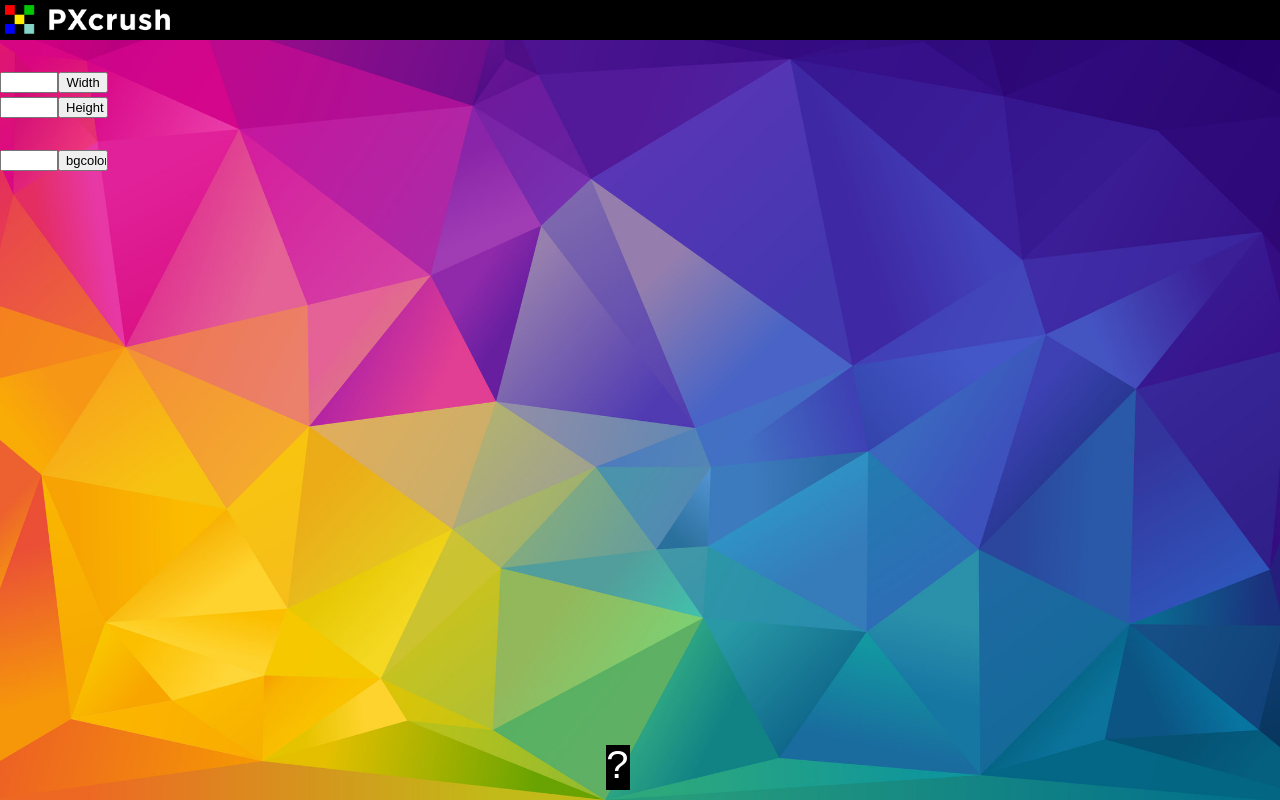
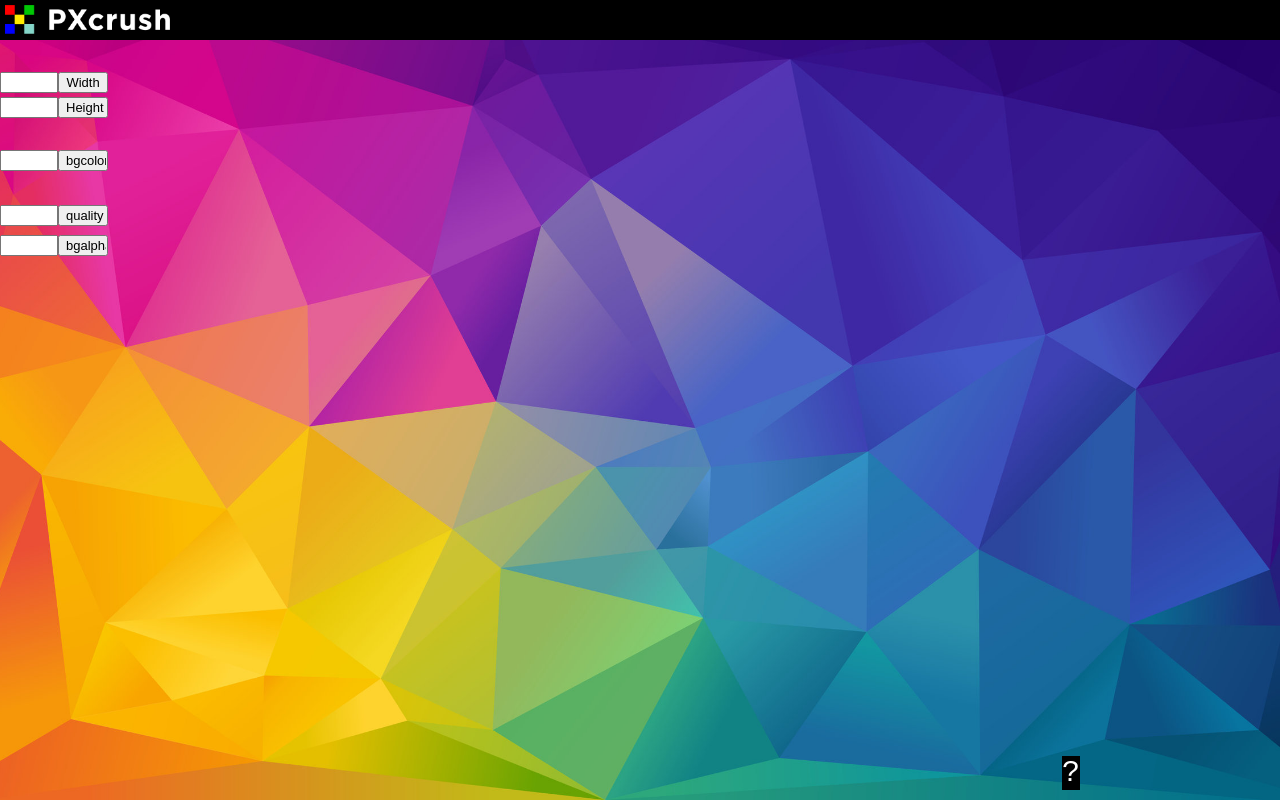
Before and after one commit to omegadefender/px-Crush-Playground, a React app: page / in a window 1280 px wide. Built offline with nearby package versions, Linux system fonts and the light colour scheme.

Commit message:
added bg alpha - all functionality done

```diff
--- a/src/components/Elements/ImgCrusher.js
+++ b/src/components/Elements/ImgCrusher.js
@@ -43,8 +43,14 @@ const bgtypes = ['self', 'color']
 const bgtypeString = "bgtype="
 let bgtypeQS = ""
 
+const qualityString = "quality="
+let qualityQS = ""
+
+const bgalphaString = "bgalpha="
+let bgalphaQS = ""
+
 function crusher() {
-    const uncleanQS = widthQS + heightQS + methodQS + bgcolorQS + bgtypeQS
+    const uncleanQS = widthQS + heightQS + methodQS + bgcolorQS + bgtypeQS + qualityQS + bgalphaQS
     queryString = uncleanQS.slice(0, -1)
     imgURL = baseURL + queryString
     console.log("Here is the imgURL:", imgURL, "and the query string:", queryString)
@@ -60,7 +66,9 @@ class Imglist extends React.Component {
             height: '',
             method: '',
             bgtype: '',
-            bgcolor: ''
+            bgcolor: '',
+            quality: '',
+            bgalpha: ''
         }
 
         this.onPicSelect = this.onPicSelect.bind(this)
@@ -72,6 +80,11 @@ class Imglist extends React.Component {
         this.bgcolorChange = this.bgcolorChange.bind(this)
         this.bgcolorSubmit = this.bgcolorSubmit.bind(this)
         this.bgtypeSelect = this.bgtypeSelect.bind(this)
+        this.qualityChange = this.qualityChange.bind(this)
+        this.qualitySubmit = this.qualitySubmit.bind(this)
+        this.bgalphaChange = this.bgalphaChange.bind(this)
+        this.bgalphaSubmit = this.bgalphaSubmit.bind(this)
+
     }
 
     onPicSelect(event) {
@@ -128,6 +141,29 @@ class Imglist extends React.Component {
         this.setState({bgtype: bgtypeSelected})
     }
 
+    qualityChange(event) {
+        this.setState({quality: event.target.value})
+    }
+
+    qualitySubmit(event) {
+        qualityQS = urlprefix + qualityString + this.state.quality + "&"
+        crusher()
+        this.setState({url: imgURL })
+        event.preventDefault()
+    }
+
+    bgalphaChange(event) {
+        this.setState({bgalpha: event.target.value})
+    }
+
+    bgalphaSubmit(event) {
+        bgalphaQS = urlprefix + bgalphaString + this.state.bgalpha + "&"
+        crusher()
+        this.setState({url: imgURL })
+        event.preventDefault()
+    }
+
+
     render() {
         return (
             <div>
@@ -165,6 +201,18 @@ class Imglist extends React.Component {
                       return <option value={element} key={index} >{element}</option>
                     })}
                 </select>
+                <form onSubmit={this.qualitySubmit} id="quality">
+                    <label>
+                    <input type="text" onChange={this.qualityChange} value={this.state.quality} />
+                    </label>
+                    <input type="submit" value="quality" />
+                </form>
+                <form onSubmit={this.bgalphaSubmit} id="bgalpha">
+                    <label>
+                    <input type="text" onChange={this.bgalphaChange} value={this.state.bgalpha} />
+                    </label>
+                    <input type="submit" value="bgalpha" />
+                </form>
                 <pre>?{queryString}</pre>
             </div>
         )}
--- a/src/css_files/ImgCrusher.css
+++ b/src/css_files/ImgCrusher.css
@@ -61,6 +61,28 @@ img {
     size: 150px;
 }
 
+#quality {
+    position: absolute;
+    margin: auto;
+    width: 110px;
+    left: 0;
+    right: 1700px;
+    top: 203px;
+    bottom: 0;
+    size: 150px;
+}
+
+#bgalpha {
+    position: absolute;
+    margin: auto;
+    width: 110px;
+    left: 0;
+    right: 1700px;
+    top: 233px;
+    bottom: 0;
+    size: 150px;
+}
+
 label {
     color: white;
     font-size: small;
@@ -74,10 +96,10 @@ input {
 pre {
     background-color: black;
     color: white;
-    font-size: 40px;
+    font-size: 30px;
     widows: 200px;
     margin: 0 auto;
     position: absolute;
     bottom: 10px;
-    right: 650px;
+    right: 200px;
 }
```
Also changed, not shown: README.md.
